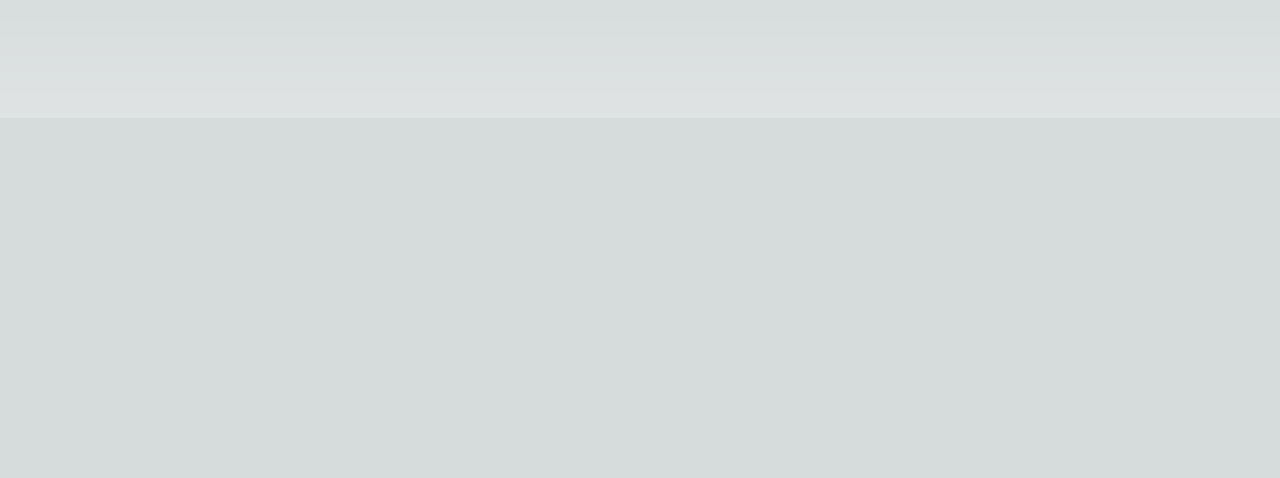
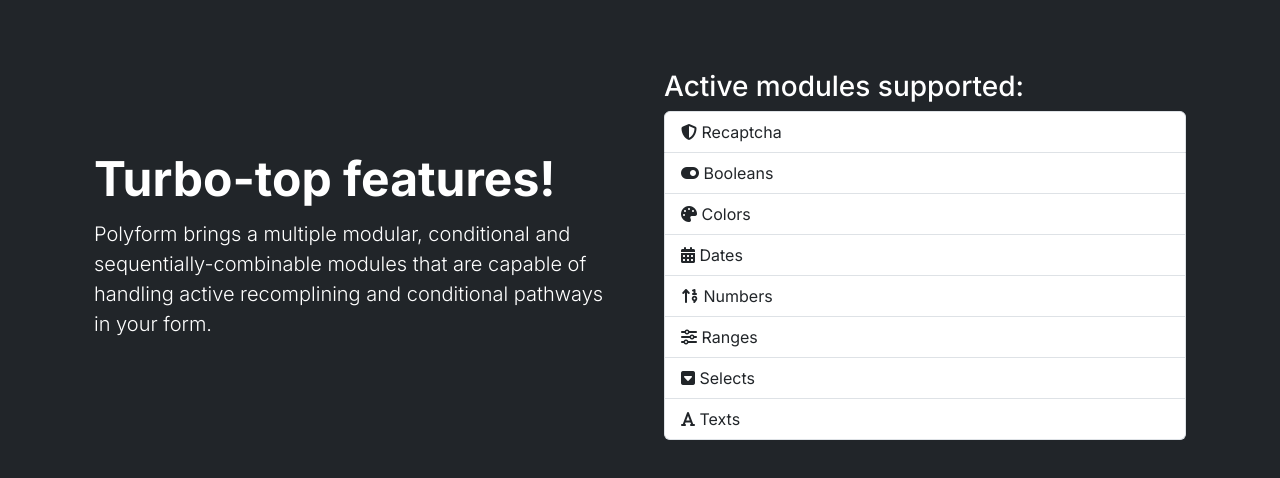
Before and after one commit to cucu48/hackudc24, a Next.js app in the folder dyn-form/: page / in a window 1280 px wide. Shown: the part 682-1160 px from the top of the page. Before the commit the page ends 800 px from the top, so only its background shows below. Built offline with nearby package versions, Linux system fonts and the light colour scheme.

Commit message:
bona nit

```diff
--- a/dyn-form/app/page.tsx
+++ b/dyn-form/app/page.tsx
@@ -32,6 +32,29 @@
                 </div>
             </div>
           </div>
+          <div className="container col-xxl-8 px-4 py-5">
+            <div className="row align-items-center g-5 py-5">
+                <div className="col-lg-6">
+                    <h2 className="display-5 fw-bold lh-1 mb-3">Turbo-top features!</h2>
+                    <p className="lead mt-2">Polyform brings a multiple modular, conditional and sequentially-combinable modules that are capable of handling active recomplining and conditional pathways in your form.</p>
+                </div>
+                <div className="col-10 col-sm-8 col-lg-6">
+
+                  <h3>Active modules supported:</h3>
+                  <ul className="display-md list-group">
+                      <li className="list-group-item"><i className="fas fa-shield-alt"></i>&nbsp;Recaptcha</li>
+                      <li className="list-group-item"><i className="fas fa-toggle-on"></i>&nbsp;Booleans</li>
+                      <li className="list-group-item"><i className="fas fa-palette"></i>&nbsp;Colors</li>
+                      <li className="list-group-item"><i className="fas fa-calendar-alt"></i>&nbsp;Dates</li>
+                      <li className="list-group-item"><i className="fas fa-sort-numeric-up"></i>&nbsp;Numbers</li>
+                      <li className="list-group-item"><i className="fas fa-sliders-h"></i>&nbsp;Ranges</li>
+                      <li className="list-group-item"><i className="fas fa-caret-square-down"></i>&nbsp;Selects</li>
+                      <li className="list-group-item"><i className="fas fa-font"></i>&nbsp;Texts</li>
+                  </ul>
+                </div>
+
+            </div>
+          </div>
         </div>
         <link rel="stylesheet"
         href="https://cdnjs.cloudflare.com/ajax/libs/font-awesome/6.5.1/css/all.min.css"></link>
```
